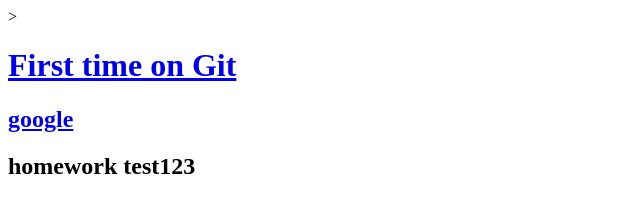
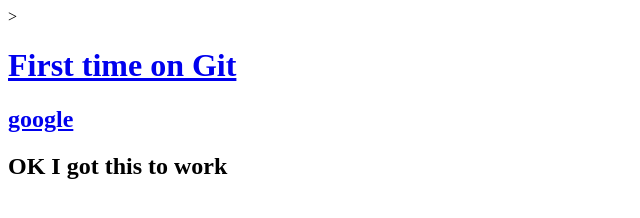
Before and after one commit to bwaltergraphics/my-first-repositiory, a plain HTML site: page test_git.htm in a window 1280 px wide. Shown: the full height of the page, 0-640 px from the left. Drawn offline with Linux system fonts and the light colour scheme.

Commit message:
another test of git

```diff
--- a/test_git.htm
+++ b/test_git.htm
@@ -7,7 +7,7 @@
     <body>
         <a href="http://www.williamwaltergraphicdesign"><h1>First time on Git</h1></a>
         <a href="google.com"><h2>google</h2></a>
-            <h2>homework test123
+            <h2>OK I got this to work
 
             </h2>
     </body>
```
